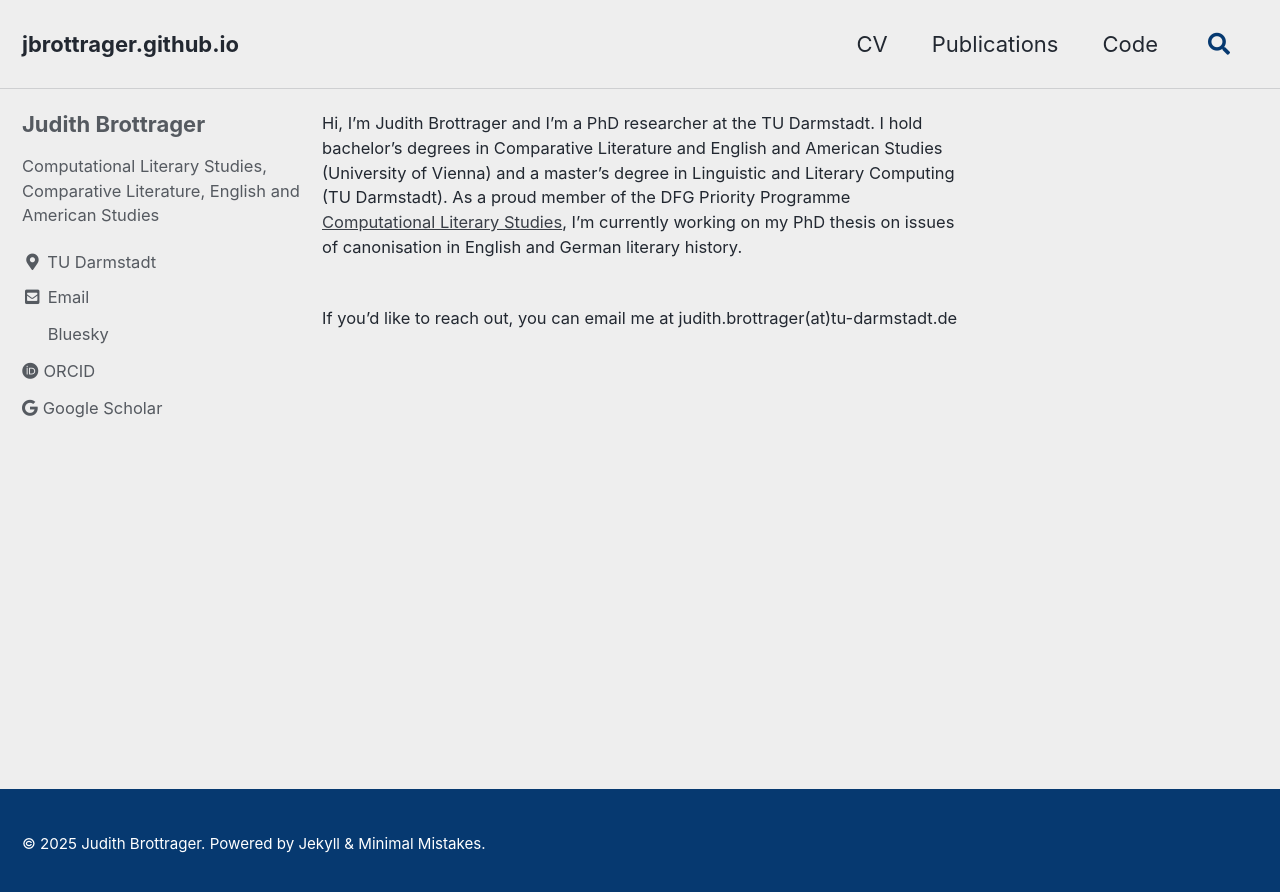
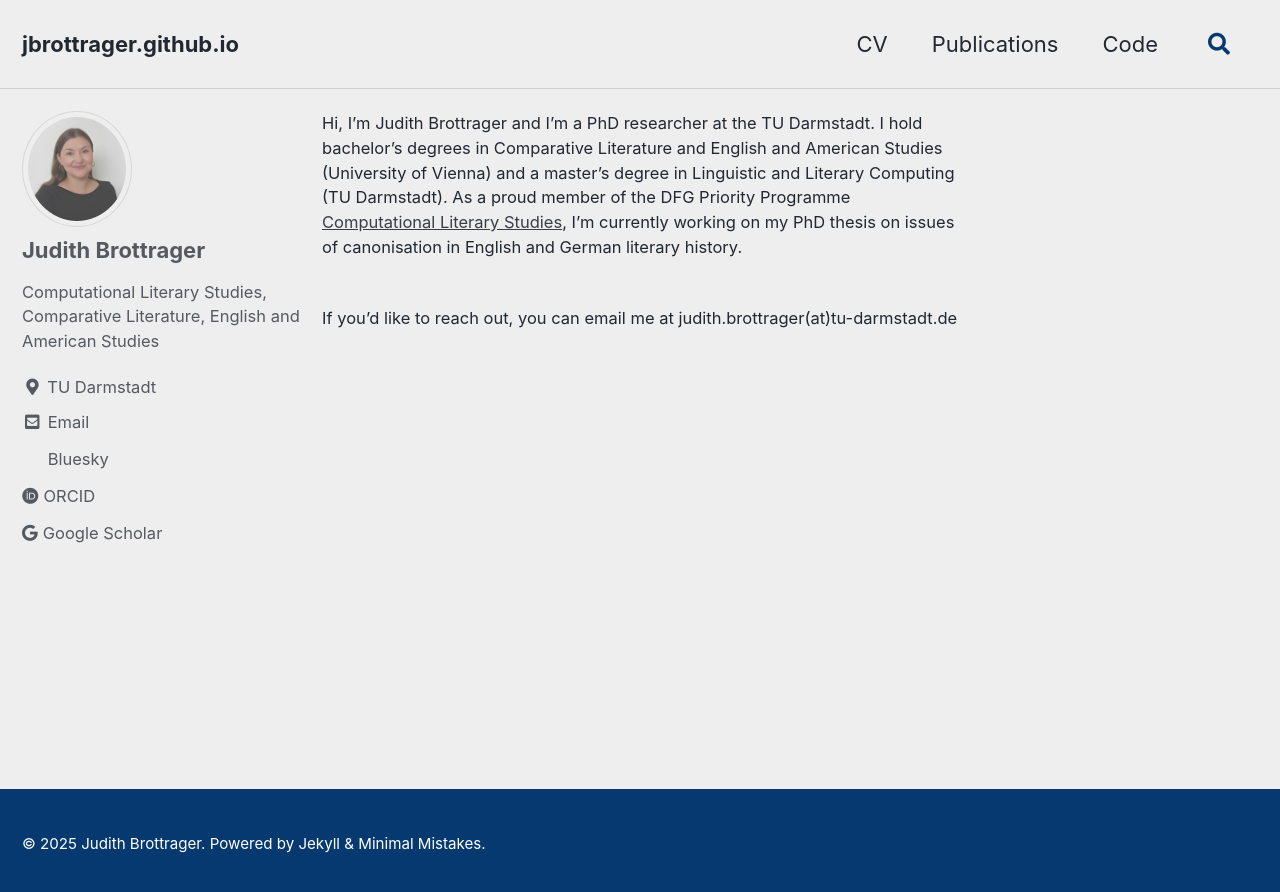
Before and after one commit to jbrottrager/jbrottrager.github.io, a Jekyll site: the page built from index.md, in a window 1280 px wide. Shown: the top 892 px of the page. Built offline with Jekyll 4.4.1, drawn with Linux system fonts in a browser that asks for light colours; cached includes are drawn as plain includes.

Commit message:
update photo

```diff
--- a/_config.yml
+++ b/_config.yml
@@ -25,7 +25,7 @@
 baseurl                  :
 repository               :
 teaser                   : # path of fallback teaser image, e.g. "/assets/images/500x300.png"
-logo                     : # path of logo image to display in the masthead, e.g. "/assets/images/88x88.png"
+logo                     : # path of logo image to display in the masthead, e.g. "/assets/images/portrait.png"
 masthead_title           : # overrides the website title displayed in the masthead, use " " for no title
 # breadcrumbs            : false # true, false (default)
 words_per_minute         : 200
@@ -103,7 +103,7 @@
 # Site Author
 author:
   name             : "Judith Brottrager"
-  avatar           : # path of avatar image, e.g. "/assets/images/bio-photo.jpg"
+  avatar           : "/assets/images/portrait.jpg"
   bio              : "Computational Literary Studies, Comparative Literature, English and American Studies"
   location         : "TU Darmstadt"
   email            :
```
Also changed, not shown: assets/images/portrait.jpg (added).
